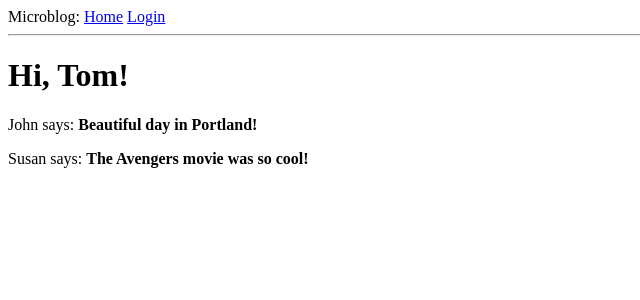
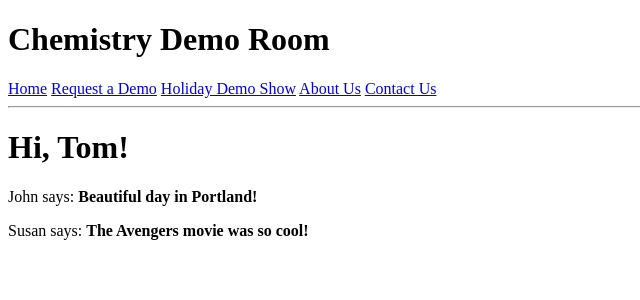
Before and after one commit to tomhennessey/demoroom, a Flask app: page / in a window 1280 px wide. Shown: the top 300 px of the page, without its empty margins (0-640 px from the left). Run offline with Flask 2, Linux system fonts and the light colour scheme.

Commit message:
Cleaned files from tutorial, started skeleton of demoroom structure

```diff
--- a/demoroom_flask/app/routes.py
+++ b/demoroom_flask/app/routes.py
@@ -18,11 +18,14 @@ def index():
     ]
     return render_template('index.html', title='Home', user=user, posts=posts)
 
-@app.route('/login', methods=['GET', 'POST'])
-def login():
-    form = LoginForm()
-    if form.validate_on_submit():
-        flash('Login requested for user {}, remember_me={}'.format(
-            form.username.data, form.remember_me.data))
-        return redirect(url_for('index'))
-    return render_template('login.html', title='Sign In', form=form)
+@app.route('/request_page')
+def request_page():
+    return render_template('request_page.html', title='Request Page')
+
+@app.route('/about_us')
+def about_us():
+    return render_template('about_us.html', title='About Us')
+
+@app.route('/contact_us')
+def contact_us():
+    return render_template('contact_us.html', title='Contact Us')
--- /dev/null
+++ b/demoroom_flask/app/templates/about_us.html
@@ -0,0 +1 @@
+{% extends "base.html" %}
--- a/demoroom_flask/app/templates/base.html
+++ b/demoroom_flask/app/templates/base.html
@@ -1,17 +1,17 @@
+<!doctype html>
 <html>
 	<head>
-		{% if title %}
-		<title>{{title}} - Microblog</title>
-		{% else %}
-		<title>Welcome to Microblog!</title>
-		{% endif %}
+	<meta charset="utf-8">
+		<title>UIUC Chemistry Demoroom</title>
 	</head>
 	<body>
-		<div>
-			Microblog:
+		<header id="header">
+			<h1>Chemistry Demo Room</h1>
 			<a href="{{url_for('index')}}">Home</a>
-			<a href="{{url_for('login')}}">Login</a>
-		</div>
+			<a href="{{url_for('request_page')}}">Request a Demo</a>
+			<a href="https://chemistry.illinois.edu/holiday-magic" target="_blank">Holiday Demo Show</a>
+			<a href="{{url_for('about_us')}}">About Us</a>
+			<a href="{{url_for('contact_us')}}">Contact Us</a>
 		<hr>
 		{% with messages = get_flashed_messages() %}
 		{% if messages %}
--- /dev/null
+++ b/demoroom_flask/app/templates/contact_us.html
@@ -0,0 +1 @@
+{% extends "base.html" %}
--- /dev/null
+++ b/demoroom_flask/app/templates/request_page.html
@@ -0,0 +1 @@
+{% extends "base.html" %}
```
Also changed, not shown: demoroom_flask/app/templates/login.html (deleted, +0 -23 lines), demoroom_flask/run.py (renamed from demoroom_flask/demoroom.py), 1 other file.
